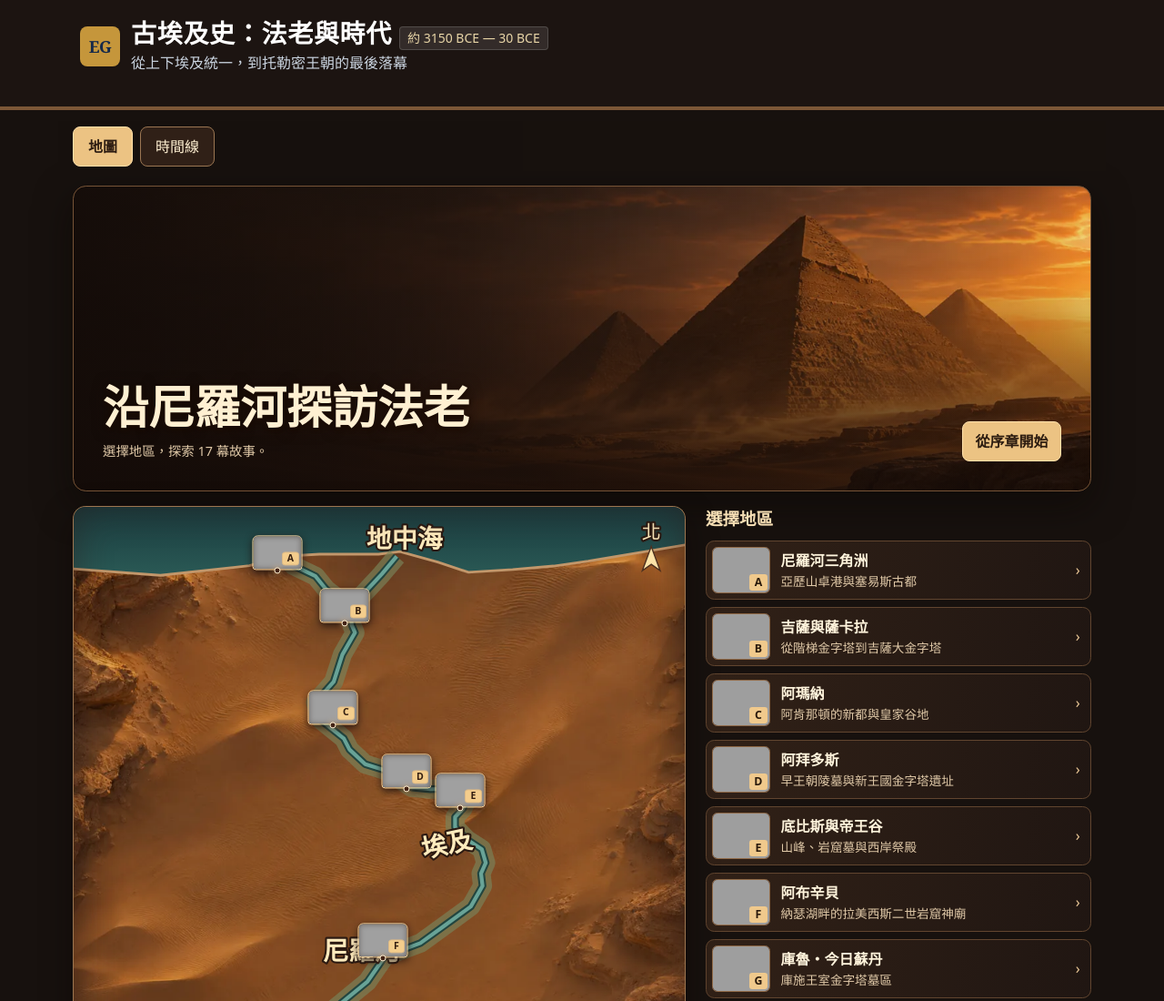
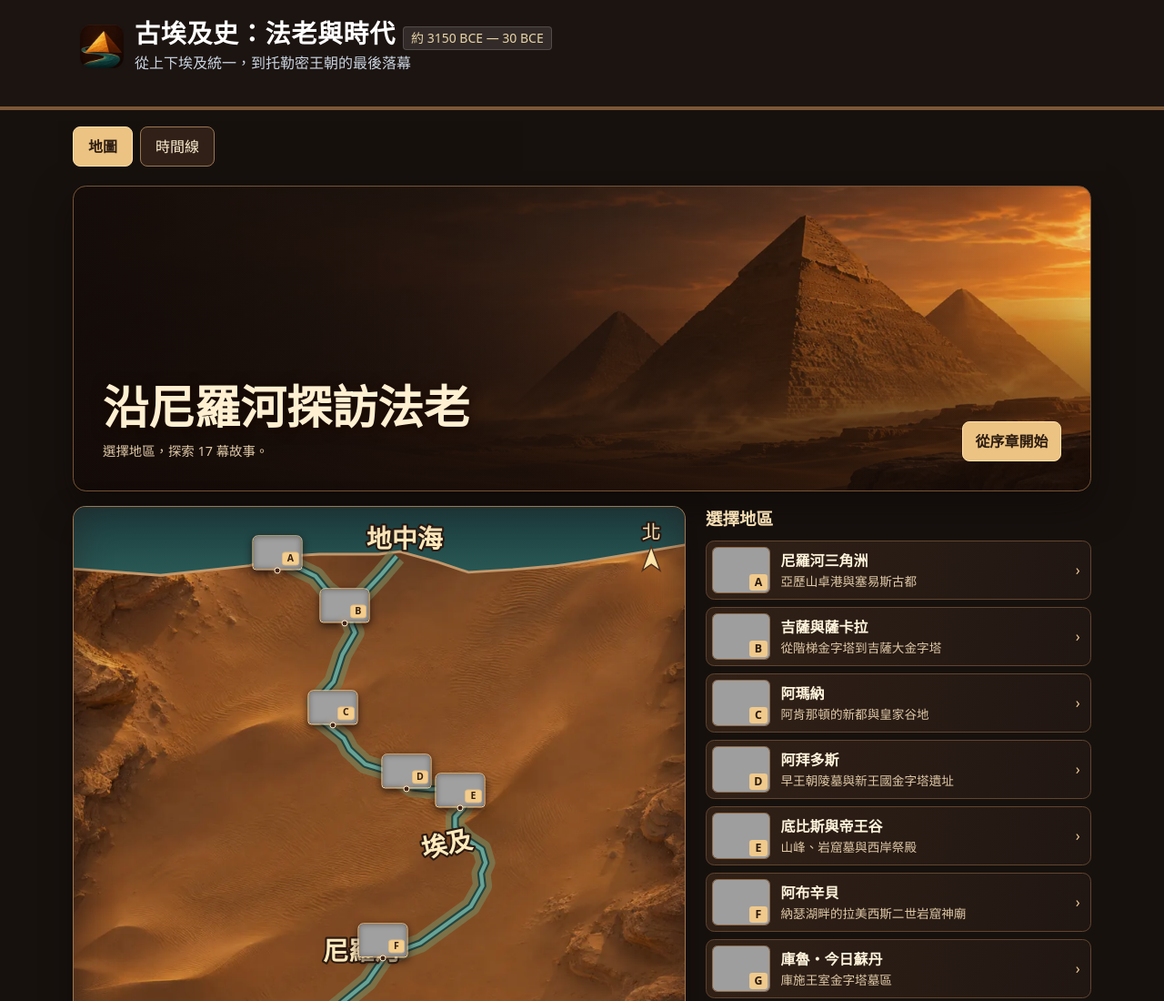
Before and after one commit to pmebruce/Egypt-pharaohs-story, a plain HTML site: page index.html in a window 1280 px wide. Shown: the top 1100 px of the page at 91% size. Drawn offline with nearby package versions, Linux system fonts and the light colour scheme; no server answers; grey boxes are pictures that could not be loaded.

Commit message:
Deploy the pyramid and Nile logo and site icons

```diff
--- a/index.html
+++ b/index.html
@@ -3,6 +3,8 @@
 <head>
   <meta charset="UTF-8" />
   <meta name="viewport" content="width=device-width, initial-scale=1.0, viewport-fit=cover" />
+  <link rel="icon" type="image/png" sizes="48x48" href="assets/favicon-48.png" />
+  <link rel="apple-touch-icon" sizes="180x180" href="assets/apple-touch-icon-180.png" />
   <title>古埃及史：法老與時代（約 3150 BCE — 30 BCE）</title>
   <script src="https://cdn.tailwindcss.com/3.4.17"></script>
   <script src="https://cdn.jsdelivr.net/npm/d3@7.9.0/dist/d3.min.js"></script>
@@ -165,9 +167,7 @@
     <div class="max-w-6xl mx-auto px-4 sm:px-6 py-5">
       <div class="flex flex-wrap items-center justify-between gap-3 mb-4">
         <div class="flex items-center gap-3">
-          <div class="w-11 h-11 rounded-lg bg-[#C5963B] text-[#15294A] font-serif-display font-bold text-lg flex items-center justify-center shadow-sm tracking-tight shrink-0">
-            EG
-          </div>
+          <img src="assets/logo-128.webp" width="48" height="48" class="h-12 w-12 rounded-lg shrink-0 shadow-sm" alt="" />
           <div>
             <div class="flex flex-wrap items-baseline gap-2">
               <h1 class="font-serif-display text-2xl sm:text-[1.75rem] font-bold tracking-wide text-white">
```
Also changed, not shown: assets/apple-touch-icon-180.png (added), assets/favicon-48.png (added), assets/logo-128.webp (added).
